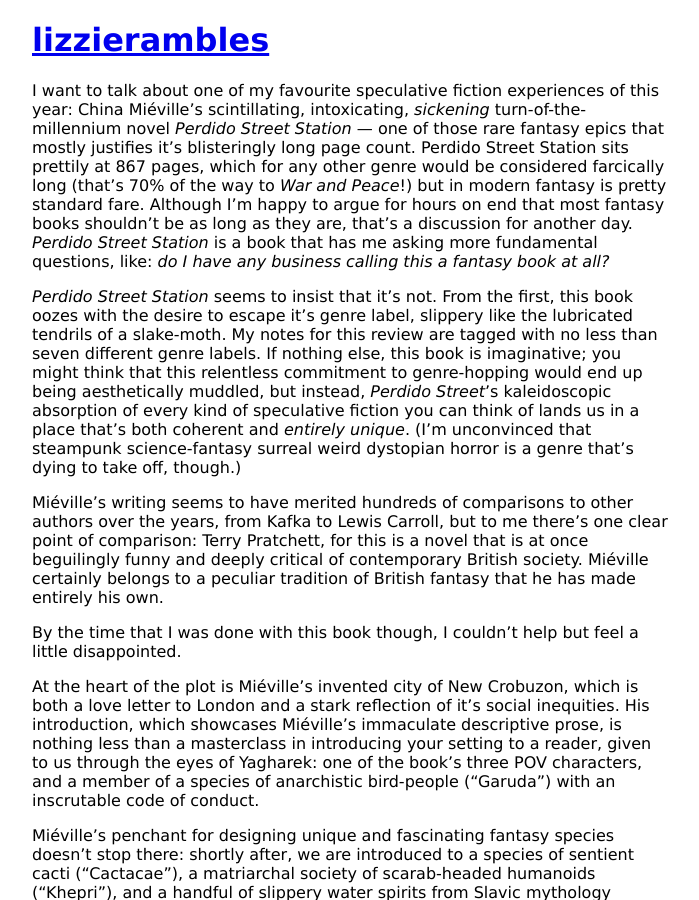
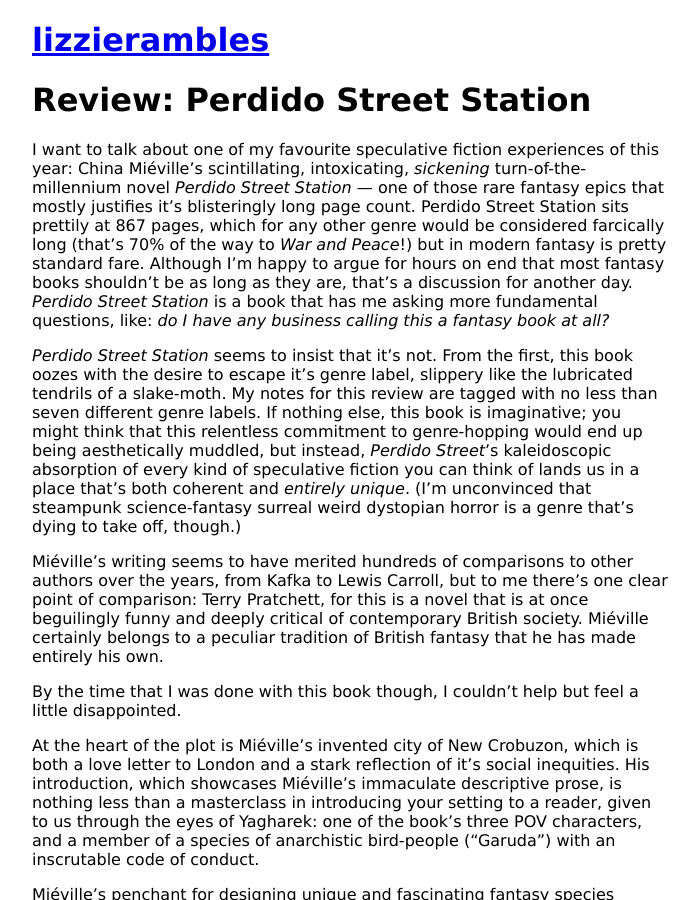
Before and after one commit to elizabeth-h-art/lizzierambles, a Jekyll site: the page built from blog/perdidostreetstation.md, in a window 1280 px wide and 900 px high. Shown: the whole window, without its empty margins (288-987 px from the left). Built offline with Jekyll 4.4.1, drawn with Linux system fonts in a browser that asks for light colours; our own code applies the rules of GitHub Pages for plain Markdown files.

Commit message:
Update perdidostreetstation.md

```diff
--- a/blog/perdidostreetstation.md
+++ b/blog/perdidostreetstation.md
@@ -1,5 +1,5 @@
 ---
-title: Review: Perdido Street Station
+title: "Review: Perdido Street Station"
 ---
 
 I want to talk about one of my favourite speculative fiction experiences of this year: China Miéville's scintillating, intoxicating, *sickening* turn-of-the-millennium novel *Perdido Street Station* — one of those rare fantasy epics that mostly justifies it's blisteringly long page count. Perdido Street Station sits prettily at 867 pages, which for any other genre would be considered farcically long (that's 70% of the way to *War and Peace*!) but in modern fantasy is pretty standard fare. Although I'm happy to argue for hours on end that most fantasy books shouldn't be as long as they are, that's a discussion for another day. *Perdido Street Station* is a book that has me asking more fundamental questions, like: *do I have any business calling this a fantasy book at all?*
```
